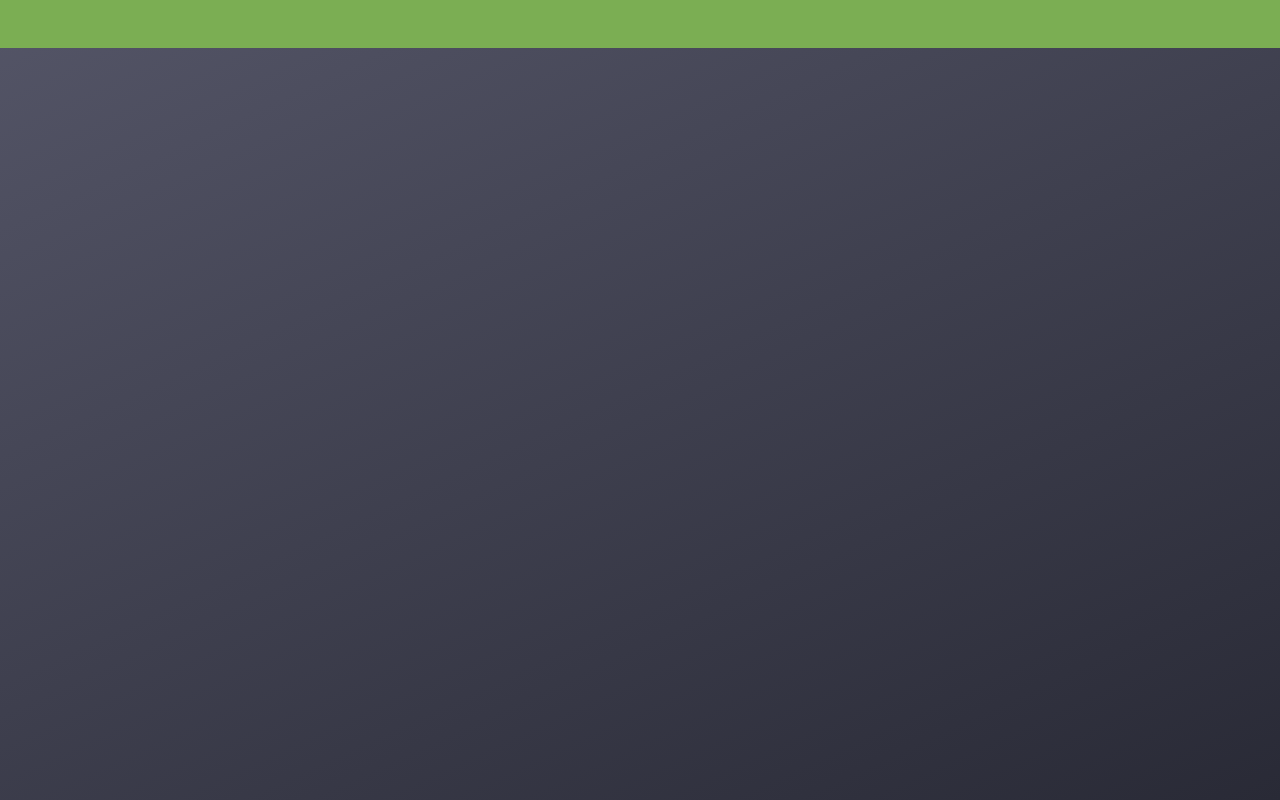
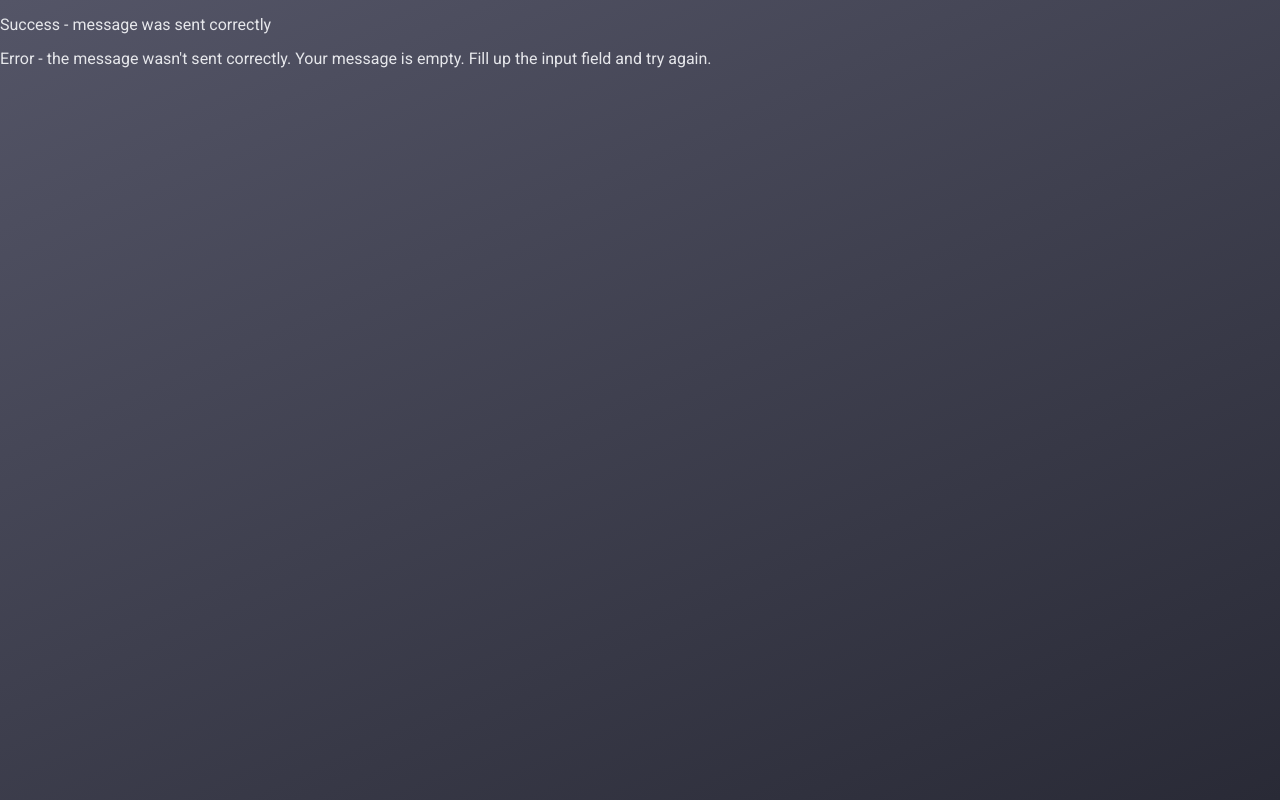
Before and after one commit to KrzysztofGrudzien/simple-editor, a website: page src/content/index.html in a window 1280 px wide. Drawn offline with nearby package versions, Linux system fonts and the light colour scheme; files that its build step writes are made by us from their sources.

Commit message:
feat: add elements showing alerts of sending messages

```diff
--- a/src/content/index.html
+++ b/src/content/index.html
@@ -10,7 +10,14 @@
 </head>
 
 <body>
-  <div class="alert alert--success"></div>
+    <div class="alert alert--js">
+        <p class="alert__description alert__description--success alert__description--js">Success - message was sent
+            correctly</p>
+        <p class="alert__description alert__description--error alert__description--js">Error - the message wasn't sent
+            correctly.
+            Your message is empty. Fill up the input field and try again.</p>
+    </div>
+
 
     <script src="js/main.js"></script>
 </body>
```
Lines whose indentation alone changed are shown as unchanged.
